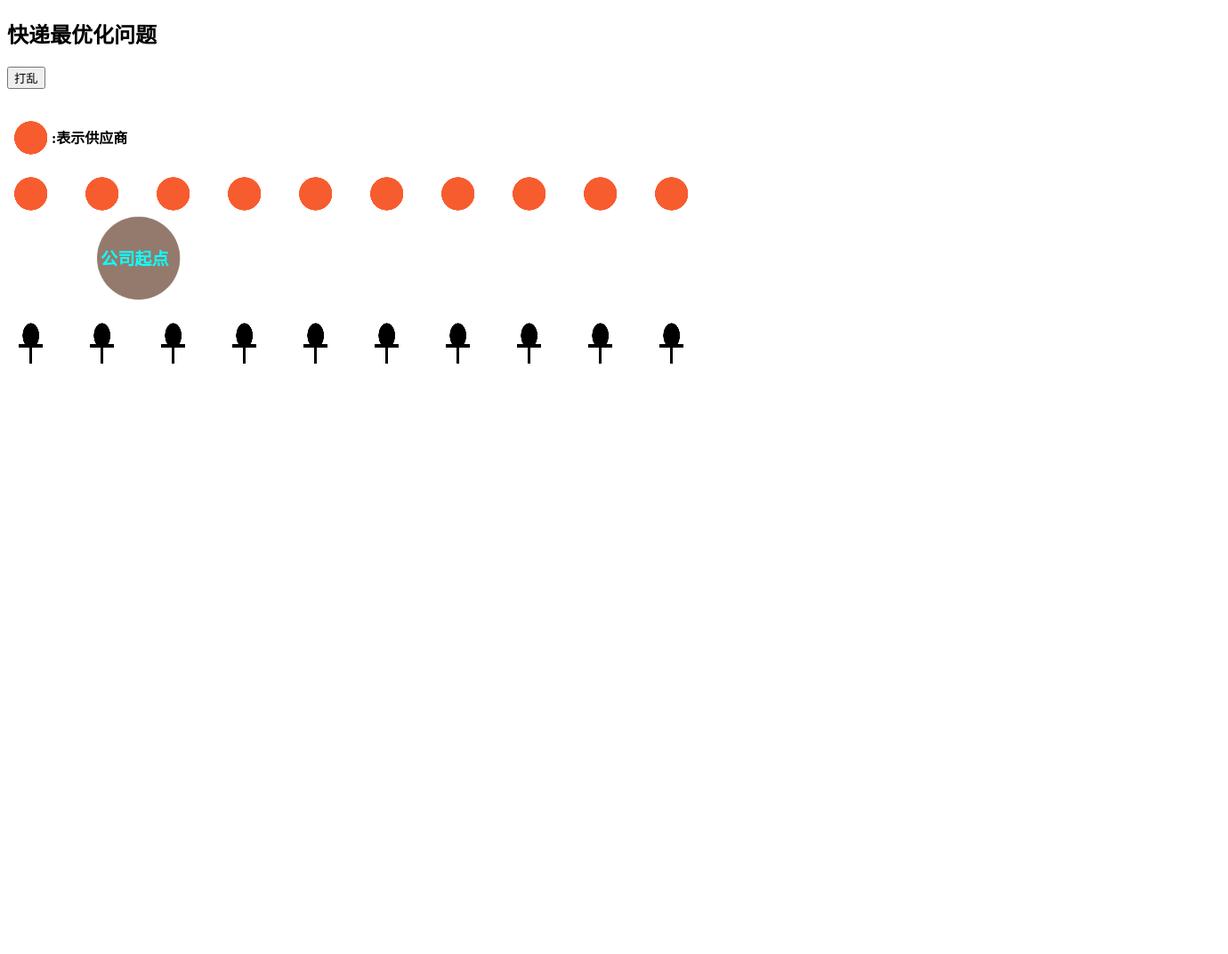
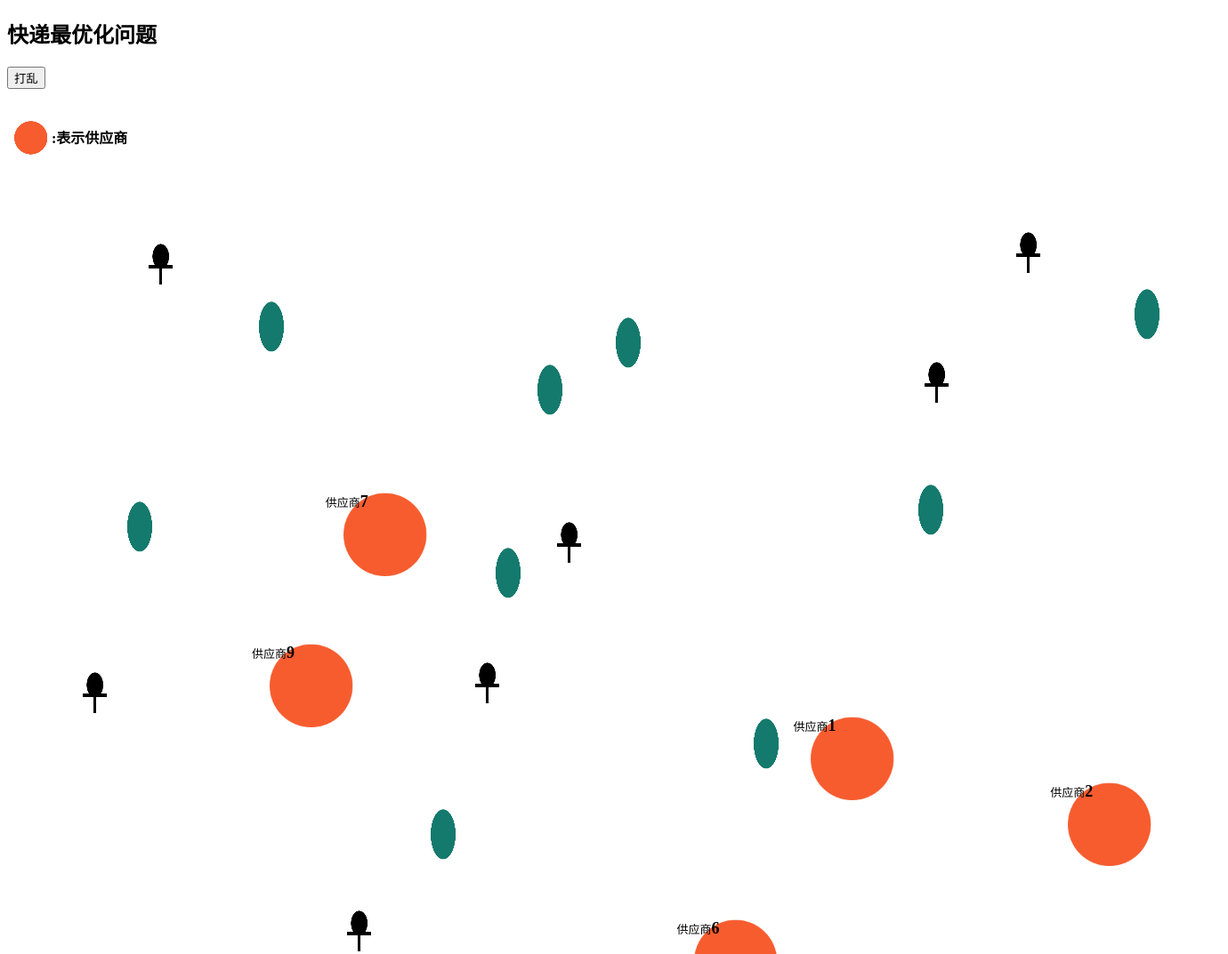
Before and after one commit to simontaosim/deliver_sulotion, a plain HTML site: page 快递最优化问题.html in a window 1280 px wide. Shown: the top 1073 px of the page at 89% size, 1380 px wide, since content can reach past the window. Before the commit the page ends 800 px from the top, so only its background shows below. Drawn offline with nearby package versions, Linux system fonts and the light colour scheme.

Commit message:
第二阶段

```diff
--- a/快递最优化问题.html
+++ b/快递最优化问题.html
@@ -15,7 +15,7 @@
 
         }
         #start_txt{
-            position: relative;
+            position:absolute;
             left: 105px;
             bottom: 45px;
             font-size: larger;
@@ -37,18 +37,64 @@
             bottom: 15px;
             right: 30px;
         }
+        #mainShow{
+            position: relative;
+            width: 90%
+            height: 900px;
+        }
     </style>
     <script src="http://code.jquery.com/jquery-latest.js"></script>
     <script>
+        function cube(x){
+            return x*x;
+        }
+        var locations = new Array();
+        function compareRandom(x,y){
+            var location = new Array(x,y);
+            for(var ii=0; ii<locations.length; ii++){
+                if(cube(Math.abs(locations[ii][0]-x))+cube(Math.abs(locations[ii][1]-y))<=200){
+                    //勾股定理判断，使得两个节点的距离不会太近
+                     var x = Math.random()*100;
+                     var y = Math.random()*100;
+                     var location = new Array(x,y);
+                }
+            }
+            return location;
+        }
         $(document).ready(function(){
-           $('#begin').click(function(){
-               $('#node').animate({left: '250px',top: '150px'});
-               $('#start_area').animate({left: '340px',top: '150px'});
-           });
+            var x = Math.random()*100;
+            var y = Math.random()*100;
+            $('#start_area').css("position","absolute");
+            $('#start_area').animate({left: x+'%',top: y+'%'});
+            $('#start_area').append('<span id="start_txt">公司起点</span>');
+            $('#start_txt').animate({left: $('#start_area').position().left+30 , top: $('#start_area').position().top+35});
+            for(var tt=0; tt<10; tt++){
+                 var x1 = Math.random()*100;
+                 var y1 = Math.random()*100;
+                locations.push(compareRandom(x1,y1));
+                $("#node"+tt.toString()).css("position","absolute");
+                $("#node"+tt.toString()).animate({left: locations[locations.length-1][0]+'%',top: locations[locations.length-1][1]+'%'});
+                $("#node"+tt.toString()).after('<span id="node_txt'+tt.toString()+'">供应商'+'<strong style="font-size:large">'+tt.toString()+'</strong></span><br>');
+                  $("#node_txt"+tt.toString()).css({'position':'absolute', 'font-size':'small', 'color': 'black',left: locations[locations.length-1][0]+'%',top: locations[locations.length-1][1]+'%','z-index': '700'});
+            }
+            for(var vv=0; vv<10; vv++){
+                 var x2 = Math.random()*100;
+                 var y2 = Math.random()*100;
+                locations.push(compareRandom(x2,y2));
+                $("#custumer"+vv.toString()).css("position","absolute");
+                $("#custumer"+vv.toString()).animate({left: locations[locations.length-1][0]+'%',top: locations[locations.length-1][1]+'%'});
+            }
+            for(var uu=0; uu<10; uu++){
+                 var x3 = Math.random()*100;
+                 var y3 = Math.random()*100;
+                 var location = new Array(x3,y3);
+                locations.push(location);
+                $("#deliver"+uu.toString()).css("position","absolute");
+                $("#deliver"+uu.toString()).css("z-index","100");
+                $("#deliver"+uu.toString()).animate({left: x3+'%',top: y3+'%'});
 
-
+            }
         });
-
     </script>
 </head>
 <body>
@@ -59,12 +105,12 @@
 <canvas id="node">
 你的浏览器不支持html5动画
     </canvas><strong class='ps'>:表示供应商</strong><br><br>
-<script>
+    <div id="mainShow">
+    <script>
         for(var i=0; i< 10; i++){
             document.write('<canvas id="node'+i.toString()+'"></canvas>');
         }
-    </script>
- <script type="text/javascript">
+
 　　　　　　　　　 var c=document.getElementById("node");
                 var cxt=c.getContext("2d");
                 cxt.fillStyle="#F75C2F";
@@ -80,30 +126,12 @@
                 cxt1.arc(100,71,70,0,Math.PI*2,true);
                 cxt1.closePath();
                 cxt1.fill();
-           $("#node"+j.toString()).css('width','80px');
-           $("#node"+j.toString()).css('height','40px');
+           $("#node"+j.toString()).css('width','200px');
+           $("#node"+j.toString()).css('height','100px');
         }
-</script>
-    <div id="start_area">
-        <span id="start_txt">公司起点</span>
-        <canvas id='start'></canvas>
-        <script>
-            var e=document.getElementById("start");
-            var cxt2=e.getContext("2d");
-            cxt2.fillStyle="#947A6D";
-            cxt2.beginPath();
-            cxt2.arc(100,71,70,0,Math.PI*2,true);
-            cxt2.closePath();
-            cxt2.fill();
-        </script>
-    </div>
-
-<script>
         for(var i=0; i< 10; i++){
             document.write('<canvas id="deliver'+i.toString()+'"></canvas>');
         }
-    </script>
- <script type="text/javascript">
 
         for(var j=0; j<10; j++){
             var f=document.getElementById("deliver"+j.toString());
@@ -124,7 +152,40 @@
            $("#deliver"+j.toString()).css('width','80px');
            $("#deliver"+j.toString()).css('height','60px');
         }
+
+     for(var k=0; k<10;k++){
+         document.write('<canvas id="custumer'+k.toString()+'"></canvas>');
+     }
+     for(var l=0; l<10; l++){
+        var g=document.getElementById('custumer'+l.toString());
+        var cxt5 = g.getContext('2d');
+            cxt5.fillStyle="#147A6D";
+            cxt5.beginPath();
+            cxt5.arc(100,71,70,0,Math.PI*2,true);
+            cxt5.closePath();
+            cxt5.fill();
+
+           $("#custumer"+l.toString()).css('width','60px');
+           $("#custumer"+l.toString()).css('height','60px');
+
+     }
 </script>
+        <div id="start_area" >
+        <canvas id='start'></canvas>
+        <script>
+            var e=document.getElementById("start");
+            var cxt2=e.getContext("2d");
+            cxt2.fillStyle="#317A5D";
+            cxt2.beginPath();
+            cxt2.arc(100,71,70,0,Math.PI*2,true);
+            cxt2.closePath();
+            cxt2.fill();
+        </script></div>
+        <br><br><br><br><br><br><br><br><br><br><br><br><br><br><br><br><br><br><br><br><br><br><br><br><br><br><br><br>
+                <br><br><br><br><br><br><br><br><br><br><br><br><br><br><br><br><br><br><br><br><br><br><br><br><br><br><br><br>
+
+    </div>
+
 
 </body>
 
```
